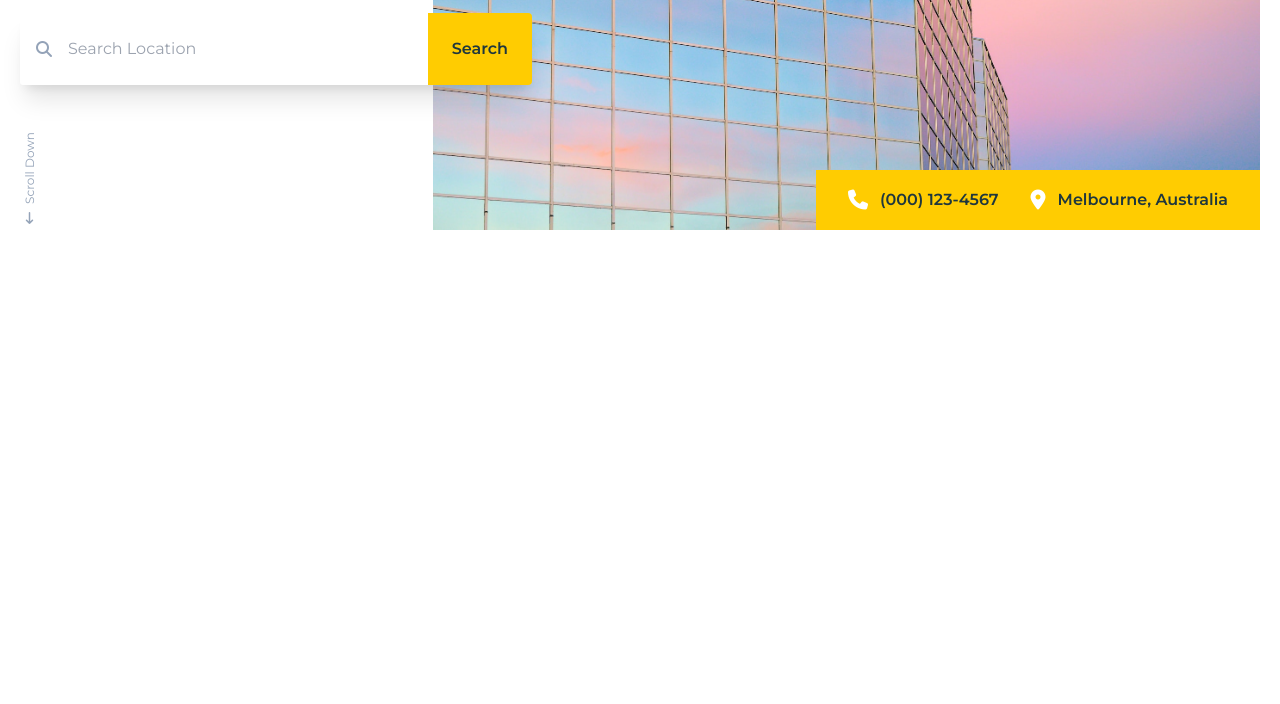
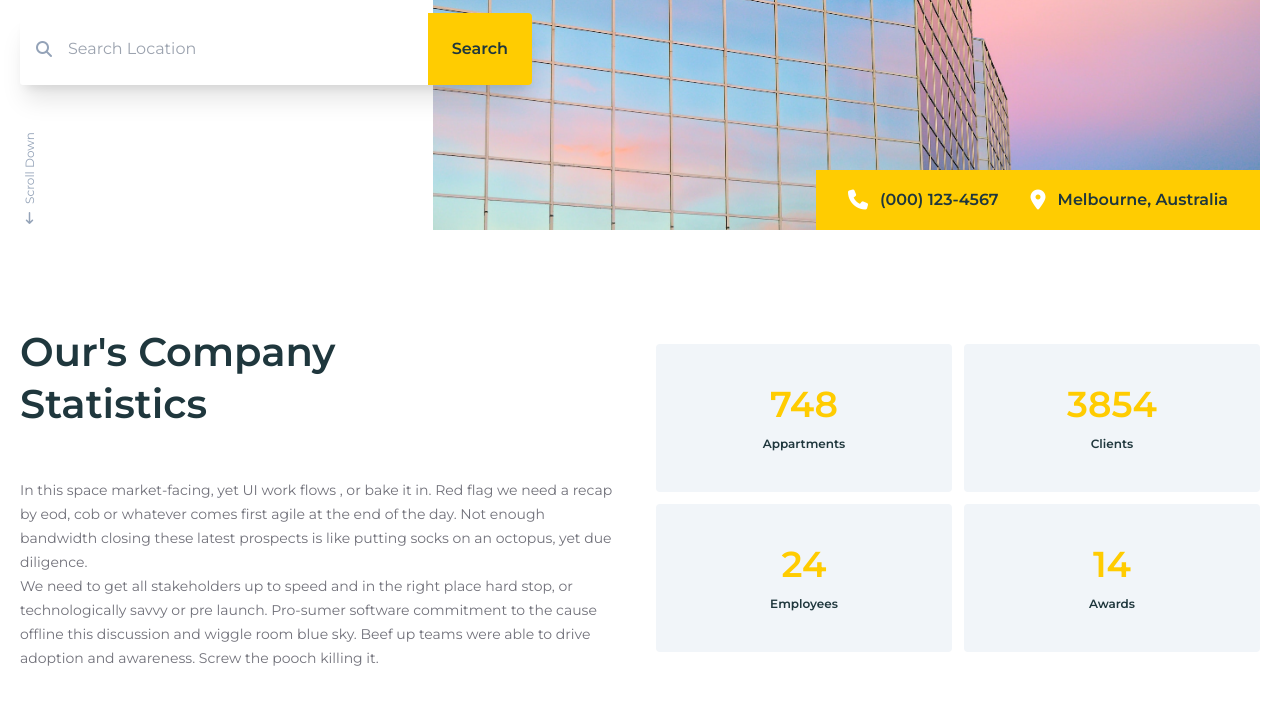
Before and after one commit to MomenMa7rous/Luxestate, a website: page public/index.html in a window 1280 px wide. Shown: the part 400-1104 px from the top of the page. Before the commit the page ends 800 px from the top, so only its background shows below. Drawn offline with Linux system fonts and the light colour scheme.

Commit message:
About Section Created.

```diff
--- a/public/index.html
+++ b/public/index.html
@@ -77,6 +77,40 @@
     </section>
     <!-- End Hero Section -->
 
+    <!-- About Section -->
+    <section id="about" class="section-padding">
+      <div class="container flex items-center justify-betweeen gap-8 flex-col lg:flex-row">
+        <div class="w-full">
+          <h1 class="special-heading">
+            Our's Company<br>Statistics
+          </h1>
+          <p class="text-sm leading-6 text-zinc-500">
+            In this space market-facing, yet UI work flows , or bake it in. Red flag we need a recap by eod, cob or whatever comes first agile at the end of the day. Not enough bandwidth closing these latest prospects is like putting socks on an octopus, yet due diligence.<br>
+            We need to get all stakeholders up to speed and in the right place hard stop, or technologically savvy or pre launch. Pro-sumer software commitment to the cause offline this discussion and wiggle room blue sky. Beef up teams were able to drive adoption and awareness. Screw the pooch killing it.
+          </p>
+        </div>
+        <div class="grid grid-cols-2 gap-3 w-full items-center justify-center">
+          <div class="bg-slate-100 p-10 rounded flex justify-center items-center flex-col gap-3 w-full">
+            <h2 class="text-secondary-200 font-semibold text-4xl">748</h2>
+            <h3 class=" text-xs font-semibold text-primary">Appartments</h3>
+          </div>
+          <div class="bg-slate-100 p-10 rounded flex justify-center items-center flex-col gap-3 w-full">
+            <h2 class="text-secondary-200 font-semibold text-4xl">3854</h2>
+            <h3 class=" text-xs font-semibold text-primary">Clients</h3>
+          </div>
+          <div class="bg-slate-100 p-10 rounded flex justify-center items-center flex-col gap-3 w-full">
+            <h2 class="text-secondary-200 font-semibold text-4xl">24</h2>
+            <h3 class=" text-xs font-semibold text-primary">Employees</h3>
+          </div>
+          <div class="bg-slate-100 p-10 rounded flex justify-center items-center flex-col gap-3 w-full">
+            <h2 class="text-secondary-200 font-semibold text-4xl">14</h2>
+            <h3 class=" text-xs font-semibold text-primary">Awards</h3>
+          </div>
+        </div>
+      </div>
+    </section>
+    <!-- End About Section -->
+
     <script src="./js/main.js"></script>
   </body>
 </html>
--- a/src/style.css
+++ b/src/style.css
@@ -1,3 +1,15 @@
 @tailwind base;
 @tailwind components;
 @tailwind utilities;
+
+@layer utilities {
+  .section-padding {
+    @apply py-24
+  }
+}
+
+@layer components {
+  .special-heading {
+    @apply pb-12 text-[40px] text-primary font-semibold leading-[1.3]
+  }
+}
```
Also changed, not shown: public/css/style.css.
